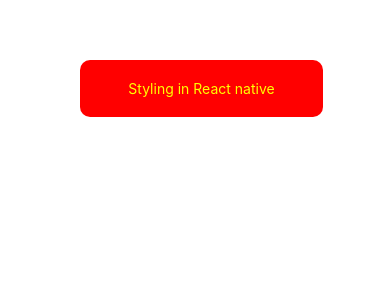
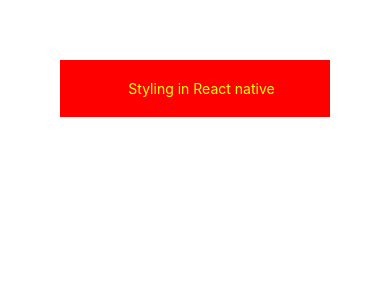
Before and after one commit to VanshSh/react_native_learning_from_codeevolution, a React Native app: screen / in a window 390 px wide. Shown: the top 300 px of the page. Built offline with nearby package versions, Linux system fonts and the light colour scheme.

Commit message:
feat: :sparkles: Video 43 => SafeAreaView

```diff
--- a/components/StylingRN.js
+++ b/components/StylingRN.js
@@ -4,26 +4,29 @@ import {
   StyleSheet,
   Dimensions,
   useWindowDimensions,
+  SafeAreaView,
 } from 'react-native'
 import React from 'react'
 
 // const windowWidth = Dimensions.get('window').width
 // const windowHeight = Dimensions.get('window').height
 
-// Use useWindowDimensions instead of Dimensions.get('window').
-
 export default function StylingRN() {
   const windowWidth = useWindowDimensions().width
-  const windowHeight = useWindowDimensions().height;
-  console.log('😇 L-18 in StylingRN.js=> ', windowHeight, windowWidth);
+  const windowHeight = useWindowDimensions().height
+  console.log('😇 L-18 in StylingRN.js=> ', windowHeight, windowWidth)
   return (
-    <View>
+    <SafeAreaView style={{
+      backgroundColor:"red"
+    }}>
       <View>
-        <Text style={[styles.border, styles.container]}>
-          Styling in React native
-        </Text>
+        <View>
+          <Text style={[styles.border, styles.container]}>
+            Styling in React native
+          </Text>
+        </View>
       </View>
-    </View>
+    </SafeAreaView>
   )
 }
 
@@ -40,11 +43,3 @@ const styles = StyleSheet.create({
     color: 'yellow',
   },
 })
-
-// Border Radius => Does not work on Text in the IOS but works on Android. So to apply the border radius on in IOS apply it on the View component.
-
-// Box shadown does not work on Android. But androidElevation in the alternative for the box shadow in the Android
-
-// In react native there is no inheritance from View Tag to the Text tag
-
-// View has display flex by default
```
Also changed, not shown: 1 other file (tests, documents, lock files or other folders).
